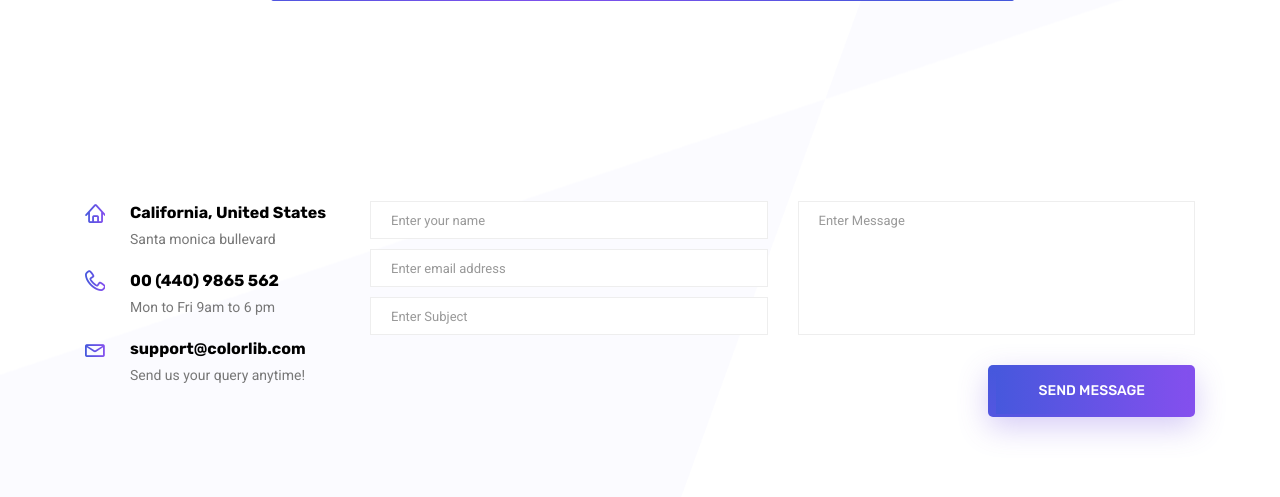
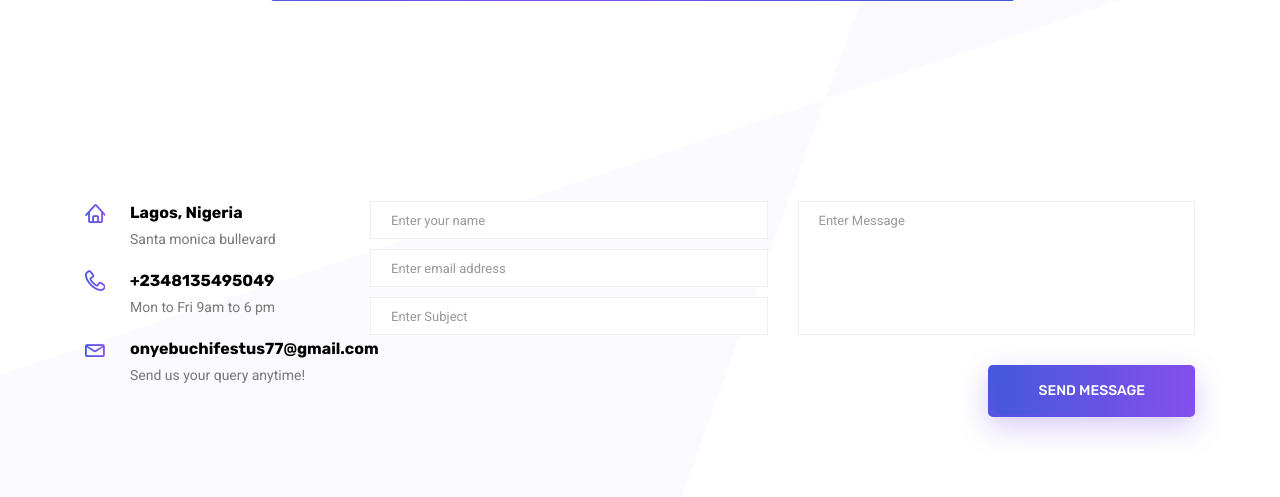
Before and after one commit to Buchi77344/port, a Django app: page /contact in a window 1280 px wide. Shown: the part 484-981 px from the top of the page. Run offline with Django 5.2, Linux system fonts and the light colour scheme; some libraries are stand-ins or nearby versions.

Commit message:
adjsdsdsdwrwafrws

```diff
--- a/base/templates/contact.html
+++ b/base/templates/contact.html
@@ -31,17 +31,17 @@
                     <div class="contact_info">
                         <div class="info_item">
                             <i class="lnr lnr-home"></i>
-                            <h6>California, United States</h6>
+                            <h6>Lagos, Nigeria</h6>
                             <p>Santa monica bullevard</p>
                         </div>
                         <div class="info_item">
                             <i class="lnr lnr-phone-handset"></i>
-                            <h6><a href="#">00 (440) 9865 562</a></h6>
+                            <h6><a href="#">+2348135495049</a></h6>
                             <p>Mon to Fri 9am to 6 pm</p>
                         </div>
                         <div class="info_item">
                             <i class="lnr lnr-envelope"></i>
-                            <h6><a href="#">support@colorlib.com</a></h6>
+                            <h6><a href="#">onyebuchifestus77@gmail.com</a></h6>
                             <p>Send us your query anytime!</p>
                         </div>
                     </div>
```
